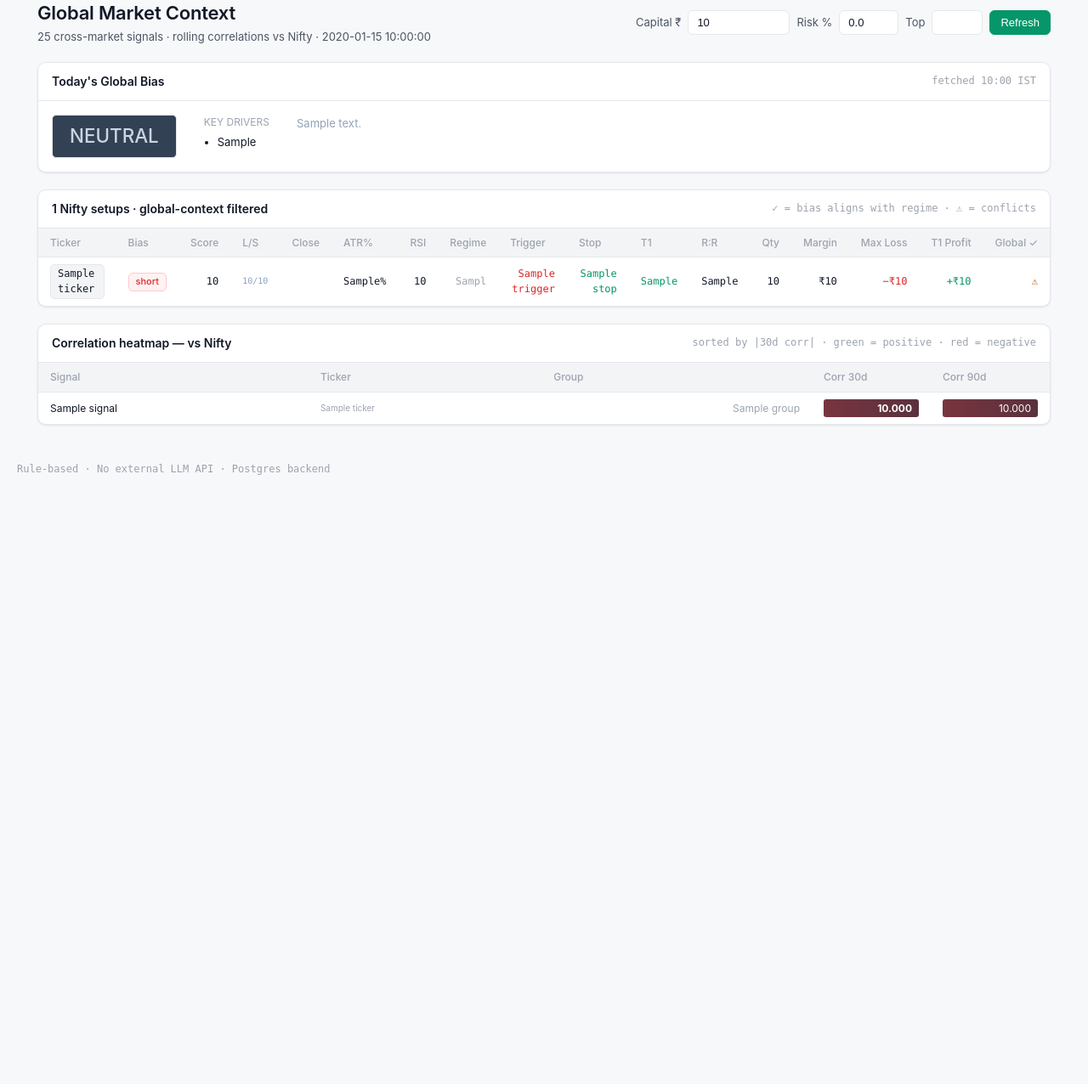
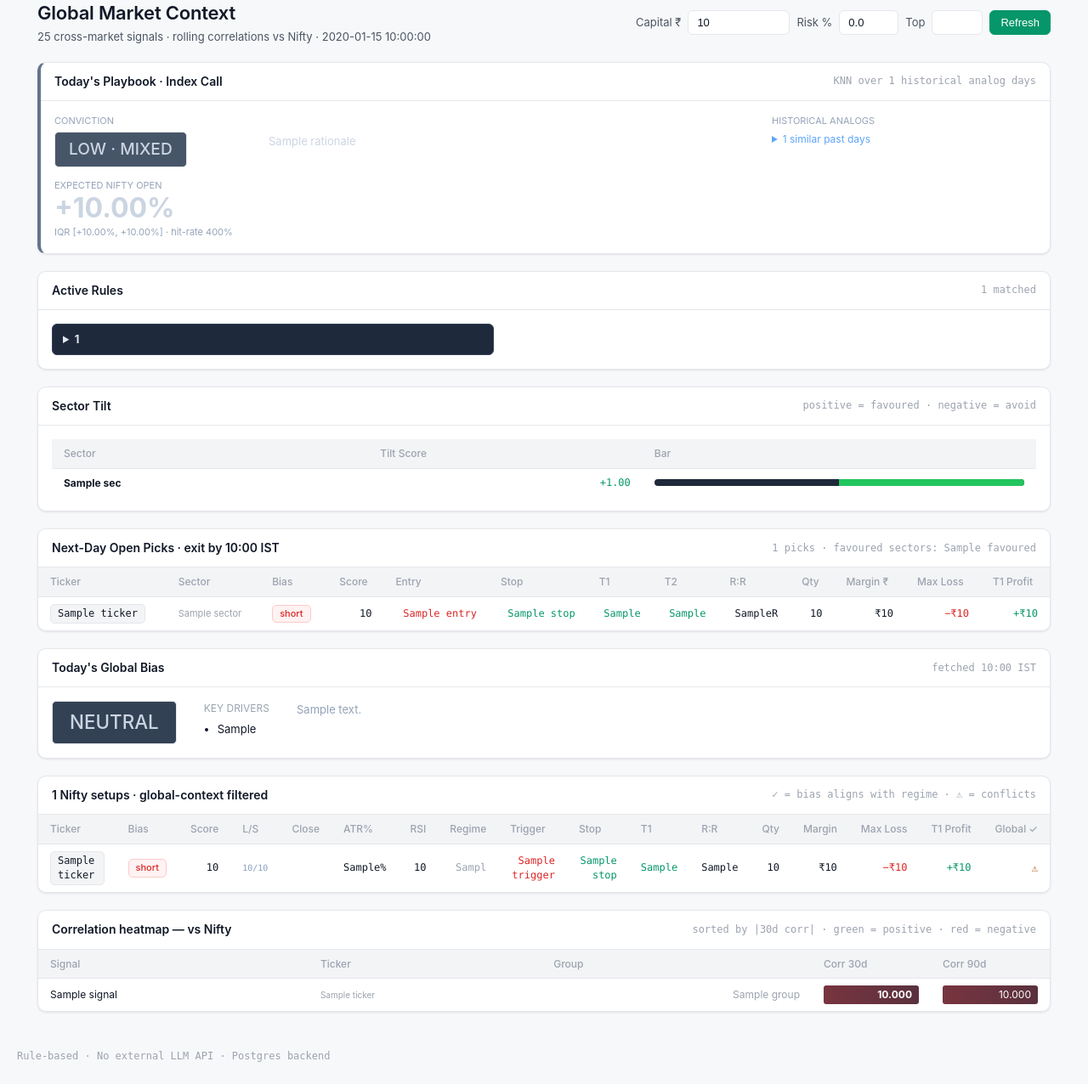
Before and after one commit to Pushks18/IndiaQuant, a Flask app: template india_quant/dashboard/templates/global_context.html in a window 1280 px wide. Shown: the part 57-1333 px from the top of the page at 85% size. Before the commit the page ends 616 px from the top, so only its background shows below. Run offline with Flask 3, Linux system fonts and the light colour scheme; the template is opened without the code that fills it: most values are stand-ins (such as "Sample title", 1, 10 or a date in 2020); parts of the project's set-up code (start-up, migrations or seed data) failed here and were passed over.

Commit message:
feat: dashboard /global wired to playbook + new playbook section template

```diff
--- a/india_quant/dashboard/app.py
+++ b/india_quant/dashboard/app.py
@@ -139,6 +139,7 @@ def create_app() -> Flask:
     def global_context_page():
         from india_quant.signals.global_context import get_global_context, instrument_levels
         from india_quant.signals.screener import run_screener
+        from india_quant.signals.playbook_engine import generate_playbook
 
         try:    capital  = float(request.args.get("capital", 200_000))
         except ValueError: capital = 200_000
@@ -148,6 +149,12 @@ def create_app() -> Flask:
         except ValueError: top_n = 10
 
         ctx = get_global_context()
+
+        try:
+            playbook = generate_playbook(ctx, capital=capital, risk_pct=risk_pct)
+        except Exception as e:
+            logger.error(f"playbook generation failed: {e}")
+            playbook = None
 
         signal_levels = {}
         for sig in ctx.signals:
@@ -169,12 +176,13 @@ def create_app() -> Flask:
         return render_template(
             "global_context.html",
             ctx=ctx,
+            playbook=playbook,
             signal_levels=signal_levels,
             plans=actionable,
             capital=capital,
             risk_pct=risk_pct * 100,
             top_n=top_n,
-            today=ddata.latest_trading_date().isoformat(),
+            today=ctx.fetched_at.strftime("%Y-%m-%d"),
         )
 
     @app.route("/debates")
--- /dev/null
+++ b/india_quant/dashboard/templates/_playbook_section.html
@@ -0,0 +1,197 @@
+{# Global Playbook — index call, sector tilt, 3 horizon stock-pick tables #}
+
+{# ── Index Call card ─────────────────────────────────────────────────────── #}
+<section class="card section" style="border-left:4px solid
+  {% if playbook.conviction == 'HIGH' %}#22c55e
+  {% elif playbook.conviction == 'MEDIUM' %}#eab308
+  {% else %}#64748b{% endif %};">
+  <div class="card-hd">
+    <span class="title">Today's Playbook · Index Call</span>
+    <span class="meta">KNN over {{ playbook.knn.n_similar }} historical analog days</span>
+  </div>
+  <div class="card-bd" style="display:flex; gap:2rem; align-items:flex-start; flex-wrap:wrap">
+
+    {# Conviction badge + expected move #}
+    <div style="min-width:220px">
+      <div style="font-size:11px; color:#94a3b8; margin-bottom:4px">CONVICTION</div>
+      {% if playbook.conviction == 'HIGH' %}
+        <span class="badge bull" style="font-size:1.2rem; padding:6px 16px">HIGH</span>
+      {% elif playbook.conviction == 'MEDIUM' %}
+        <span class="badge" style="font-size:1.2rem; padding:6px 16px; background:#eab308; color:#0f172a">MEDIUM</span>
+      {% else %}
+        <span class="badge" style="font-size:1.2rem; padding:6px 16px; background:#475569; color:#cbd5e1">LOW · MIXED</span>
+      {% endif %}
+
+      <div style="margin-top:14px; font-size:11px; color:#94a3b8">EXPECTED NIFTY OPEN</div>
+      <div style="font-size:2rem; font-weight:bold; line-height:1.1;
+        color:{% if playbook.expected_open_pct > 0.1 %}#22c55e
+              {% elif playbook.expected_open_pct < -0.1 %}#ef4444
+              {% else %}#cbd5e1{% endif %}">
+        {{ '%+.2f%%'|format(playbook.expected_open_pct) }}
+      </div>
+      <div style="font-size:11px; color:#94a3b8; margin-top:4px">
+        IQR [{{ '%+.2f'|format(playbook.knn.iqr_low) }}%, {{ '%+.2f'|format(playbook.knn.iqr_high) }}%]
+        · hit-rate {{ '%.0f%%'|format(playbook.knn.hit_rate_long * 100) }}
+      </div>
+    </div>
+
+    {# Plain-English rationale #}
+    <div style="flex:1 1 320px; min-width:280px; max-width:560px;
+                font-size:13px; line-height:1.6; color:#cbd5e1; white-space:pre-line">
+      {{ playbook.rationale }}
+    </div>
+
+    {# Historical analog dates (collapsible) #}
+    <div style="min-width:180px">
+      <div style="font-size:11px; color:#94a3b8; margin-bottom:4px">HISTORICAL ANALOGS</div>
+      {% if playbook.knn.representative_dates %}
+        <details>
+          <summary style="cursor:pointer; font-size:12px; color:#60a5fa">
+            {{ playbook.knn.representative_dates|length }} similar past days
+          </summary>
+          <ul style="margin:4px 0 0; padding-left:16px; font-size:11px; line-height:1.6">
+            {% for d in playbook.knn.representative_dates %}
+              <li>{{ d }}</li>
+            {% endfor %}
+          </ul>
+        </details>
+      {% else %}
+        <span class="muted" style="font-size:12px">none</span>
+      {% endif %}
+    </div>
+  </div>
+</section>
+
+{# ── Matched rules (rationale chips) ──────────────────────────────────────── #}
+{% if playbook.matched_rules %}
+<section class="card section">
+  <div class="card-hd"><span class="title">Active Rules</span>
+    <span class="meta">{{ playbook.matched_rules|length }} matched</span>
+  </div>
+  <div class="card-bd" style="display:flex; gap:8px; flex-wrap:wrap">
+    {% for r in playbook.matched_rules %}
+      <details style="background:#1e293b; padding:8px 12px; border-radius:6px;
+                      border:1px solid #334155; min-width:280px; flex:1 1 320px; max-width:520px">
+        <summary style="cursor:pointer; font-size:13px; font-weight:bold; color:#e2e8f0">
+          {{ r.id }}
+        </summary>
+        <div style="margin-top:6px; font-size:12px; color:#cbd5e1; line-height:1.6; white-space:pre-line">
+          {{ r.rendered or r.description }}
+        </div>
+        {% if r.sector_tilt %}
+        <div style="margin-top:6px; font-size:11px; color:#94a3b8">
+          Sector tilt:
+          {% for sec, w in r.sector_tilt.items() %}
+            <span style="color:{% if w > 0 %}#22c55e{% elif w < 0 %}#ef4444{% endif %}">
+              {{ sec }} {{ '%+.1f'|format(w) }}
+            </span>{% if not loop.last %} · {% endif %}
+          {% endfor %}
+        </div>
+        {% endif %}
+      </details>
+    {% endfor %}
+  </div>
+</section>
+{% endif %}
+
+{# ── Sector Tilt strip ───────────────────────────────────────────────────── #}
+{% if playbook.sector_ranks %}
+<section class="card section">
+  <div class="card-hd"><span class="title">Sector Tilt</span>
+    <span class="meta">positive = favoured · negative = avoid</span>
+  </div>
+  <div class="card-bd"><div class="table-wrap"><table class="x" style="font-size:12px">
+    <thead><tr>
+      <th>Sector</th>
+      <th class="text-right">Tilt Score</th>
+      <th>Bar</th>
+    </tr></thead>
+    <tbody>
+    {% for sec, w in playbook.sector_ranks %}
+      <tr>
+        <td>
+          <b>{{ sec }}</b>
+          {% if sec in playbook.favoured %}<span class="badge bull" style="font-size:10px; margin-left:6px">favoured</span>
+          {% elif sec in playbook.avoid %}<span class="badge bear" style="font-size:10px; margin-left:6px">avoid</span>
+          {% endif %}
+        </td>
+        <td class="text-right num
+          {% if w > 0.3 %}pos{% elif w < -0.3 %}neg{% endif %}">
+          {{ '%+.2f'|format(w) }}
+        </td>
+        <td style="width:40%">
+          <div style="width:100%; background:#1e293b; height:8px; border-radius:4px; overflow:hidden; position:relative">
+            <div style="position:absolute; left:50%; top:0; bottom:0; width:1px; background:#475569"></div>
+            {% set pct = ((w / 2.0) * 100)|round(0)|int %}
+            {% set abs_pct = pct if pct >= 0 else -pct %}
+            <div style="position:absolute; top:0; bottom:0;
+              {% if w >= 0 %}left:50%{% else %}right:50%{% endif %};
+              width:{{ abs_pct }}%;
+              background:{% if w >= 0 %}#22c55e{% else %}#ef4444{% endif %};
+              max-width:50%;"></div>
+          </div>
+        </td>
+      </tr>
+    {% endfor %}
+    </tbody>
+  </table></div></div>
+</section>
+{% endif %}
+
+{# ── Three horizon stock-pick tables ─────────────────────────────────────── #}
+{% set horizon_labels = {
+  "open":     "Next-Day Open Picks · exit by 10:00 IST",
+  "intraday": "Intraday Picks · 5-min ORB style · exit by 15:30 IST",
+  "swing":    "5-Day Swing Picks · positional · exit at +5d or T2",
+} %}
+{% for h in ["open", "intraday", "swing"] %}
+  {% set hc = playbook.horizons.get(h) %}
+  {% if hc %}
+  <section class="card section">
+    <div class="card-hd">
+      <span class="title">{{ horizon_labels[h] }}</span>
+      <span class="meta">{{ hc.stock_picks|length }} picks · favoured sectors: {{ playbook.favoured|join(', ') or '—' }}</span>
+    </div>
+    <div class="card-bd flush"><div class="table-wrap"><table class="x" style="font-size:12px">
+      <thead><tr>
+        <th>Ticker</th><th>Sector</th><th>Bias</th>
+        <th class="text-right">Score</th>
+        <th class="text-right">Entry</th><th class="text-right">Stop</th>
+        <th class="text-right">T1</th><th class="text-right">T2</th>
+        <th class="text-right">R:R</th>
+        <th class="text-right">Qty</th>
+        <th class="text-right">Margin ₹</th>
+        <th class="text-right">Max Loss</th>
+        <th class="text-right">T1 Profit</th>
+      </tr></thead>
+      <tbody>
+      {% for p in hc.stock_picks %}
+      <tr>
+        <td><a class="ticker-pill" href="/ticker/{{ p.ticker.replace('.NS','') }}">{{ p.ticker.replace('.NS','') }}</a></td>
+        <td class="muted" style="font-size:11px">{{ p.sector }}</td>
+        <td>{% if p.bias == 'LONG' %}<span class="badge bull">long</span>{% else %}<span class="badge bear">short</span>{% endif %}</td>
+        <td class="text-right num">{{ '%.0f' % p.score }}</td>
+        <td class="text-right num {% if p.bias == 'LONG' %}pos{% else %}neg{% endif %}">{{ p.entry }}</td>
+        <td class="text-right num {% if p.bias == 'LONG' %}neg{% else %}pos{% endif %}">{{ p.stop }}</td>
+        <td class="text-right num pos">{{ p.t1 }}</td>
+        <td class="text-right num pos">{{ p.t2 }}</td>
+        <td class="text-right num">{{ p.rr1 }}R</td>
+        <td class="text-right num">{{ p.qty }}</td>
+        <td class="text-right num">₹{{ '{:,.0f}'.format(p.margin_inr) }}</td>
+        <td class="text-right num neg">−₹{{ '{:,.0f}'.format(p.max_loss_inr) }}</td>
+        <td class="text-right num pos">+₹{{ '{:,.0f}'.format(p.profit1_inr) }}</td>
+      </tr>
+      {% else %}
+      <tr><td colspan="13" class="text-center muted">
+        {% if playbook.conviction == 'LOW' %}
+          MIXED conviction — no directional picks today. Trade individual setups on merit.
+        {% else %}
+          No qualifying setups in favoured sectors.
+        {% endif %}
+      </td></tr>
+      {% endfor %}
+      </tbody>
+    </table></div></div>
+  </section>
+  {% endif %}
+{% endfor %}
--- a/india_quant/dashboard/templates/global_context.html
+++ b/india_quant/dashboard/templates/global_context.html
@@ -17,6 +17,11 @@
     <button class="btn primary" type="submit">Refresh</button>
   </form>
 </div>
+
+{# ── Section 0: Playbook (NEW — index call → sector tilt → 3 horizon picks) ── #}
+{% if playbook %}
+{% include "_playbook_section.html" %}
+{% endif %}
 
 {# ── Section 1: Day Bias Card ────────────────────────────────────────────── #}
 <section class="card section">
```
